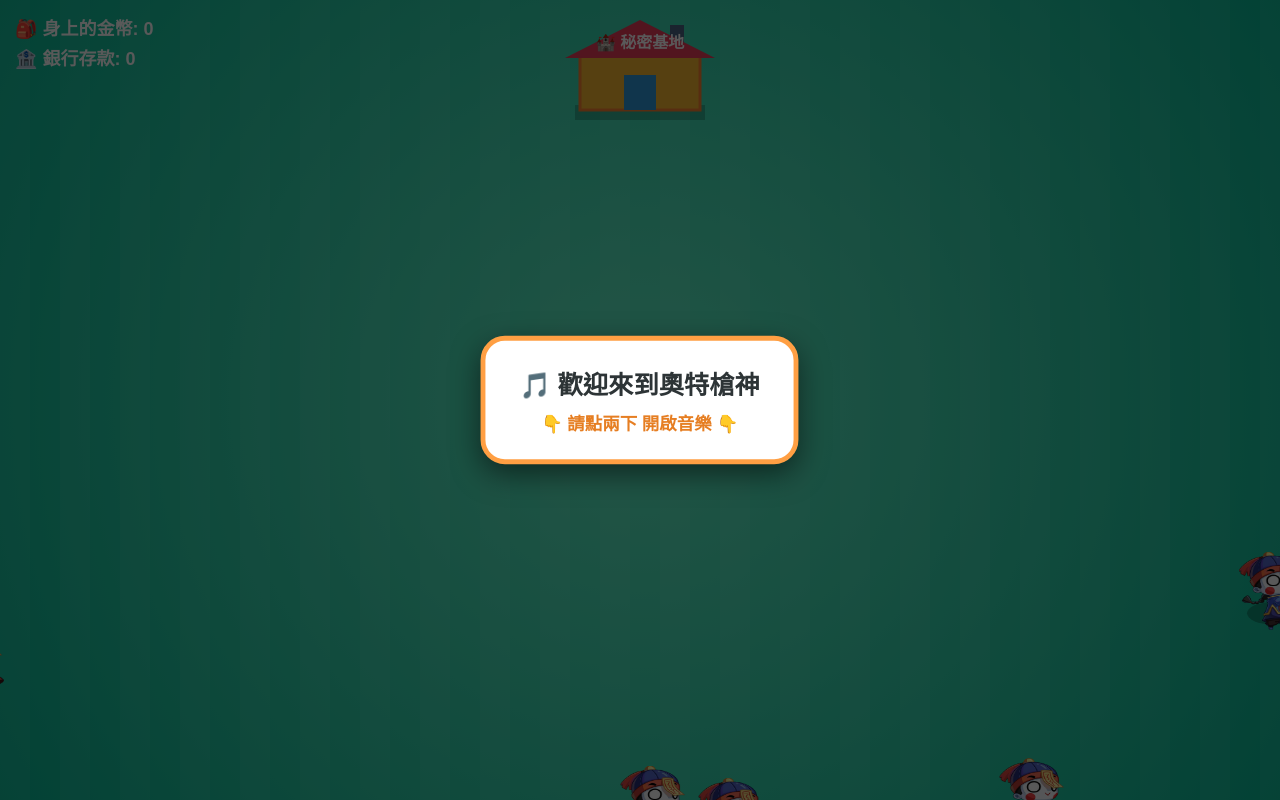
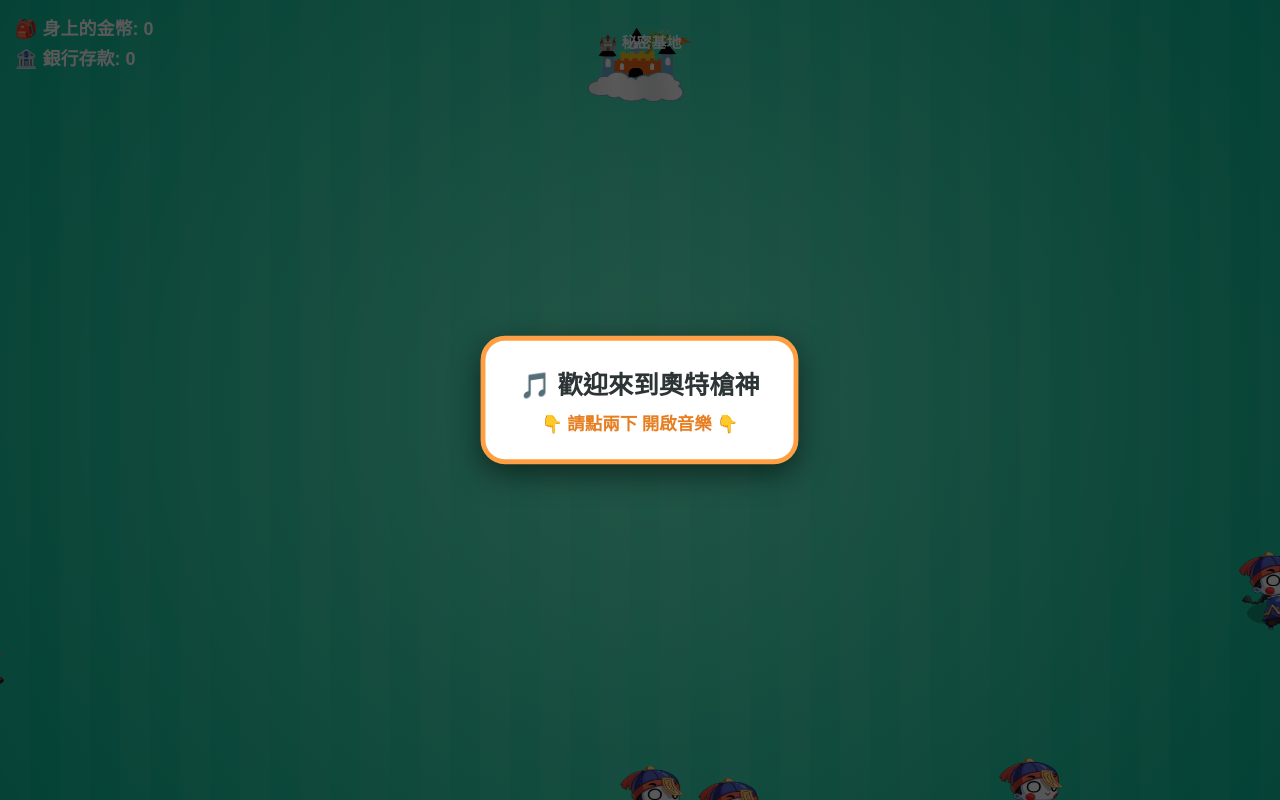
Before and after one commit to jeff40130-star/my-game, a plain HTML site: page index.html in a window 1280 px wide. Drawn offline with Linux system fonts and the light colour scheme; animation ran at ten frames a second.

Commit message:
Update index.html

```diff
--- a/index.html
+++ b/index.html
@@ -3,7 +3,7 @@
 <head>
     <meta charset="UTF-8">
     <meta name="viewport" content="width=device-width, initial-scale=1.0, user-scalable=no">
-    <title>奧特槍神 - PNG高清修復版</title>
+    <title>奧特槍神 - 基地牆塔照片版</title>
     <style>
         * { margin: 0; padding: 0; box-sizing: border-box; touch-action: none; }
         body, html { width: 100%; height: 100%; overflow: hidden; background-color: #1e272e; font-family: 'Segoe UI', Tahoma, Geneva, Verdana, sans-serif; }
@@ -85,31 +85,34 @@ function resizeCanvas() {
 window.addEventListener('resize', resizeCanvas);
 resizeCanvas();
 
-// ================= 1. 自動偵測絕對路徑與相容載入 =================
 const timeStamp = '?v=' + new Date().getTime();
-const basePath = window.location.pathname.substring(0, window.location.pathname.lastIndexOf('/') + 1);
 
+// 載入所有角色與基地/城牆/箭塔照片
 const images = {
     hero: { loaded: false, img: new Image() },
     zombie: { loaded: false, img: new Image() },
-    boss: { loaded: false, img: new Image() }
+    boss: { loaded: false, img: new Image() },
+    base: { loaded: false, img: new Image() },
+    wall: { loaded: false, img: new Image() },
+    tower: { loaded: false, img: new Image() }
 };
 
-function loadImage(obj, filename) {
-    // 優先嘗試全相對路徑，若失敗嘗試加上 basePath
-    obj.img.src = filename + timeStamp;
+function loadImageSmart(obj, name) {
+    obj.img.src = name + '.png' + timeStamp;
     obj.img.onload = () => { obj.loaded = true; };
     obj.img.onerror = () => {
-        obj.img.src = basePath + filename + timeStamp;
+        obj.img.src = name + '.png.png' + timeStamp;
         obj.img.onload = () => { obj.loaded = true; };
     };
 }
 
-loadImage(images.hero, 'hero.png');
-loadImage(images.zombie, 'zombie.png');
-loadImage(images.boss, 'boss.png');
+loadImageSmart(images.hero, 'hero');
+loadImageSmart(images.zombie, 'zombie');
+loadImageSmart(images.boss, 'boss');
+loadImageSmart(images.base, 'base');
+loadImageSmart(images.wall, 'wall');
+loadImageSmart(images.tower, 'tower');
 
-// ================= 2. 雙擊解鎖音樂 =================
 let lastTapTime = 0;
 let audioUnlocked = false;
 
@@ -125,7 +128,6 @@ function handleStartTap() {
     }
 }
 
-// ================= 3. Web Audio API 音效與 BGM =================
 const AudioCtx = window.AudioContext || window.webkitAudioContext;
 let audioCtx = null;
 let bgmTimer = null;
@@ -196,6 +198,13 @@ function playSound(type) {
         gain.gain.setValueAtTime(0.1, now);
         gain.gain.linearRampToValueAtTime(0.01, now + 0.08);
         osc.start(now); osc.stop(now + 0.08);
+    } else if (type === 'arrow') {
+        osc.type = 'sine';
+        osc.frequency.setValueAtTime(800, now);
+        osc.frequency.exponentialRampToValueAtTime(300, now + 0.1);
+        gain.gain.setValueAtTime(0.12, now);
+        gain.gain.linearRampToValueAtTime(0.01, now + 0.1);
+        osc.start(now); osc.stop(now + 0.1);
     } else if (type === 'coin') {
         osc.type = 'sine';
         osc.frequency.setValueAtTime(987.77, now);
@@ -228,13 +237,15 @@ function playSound(type) {
     }
 }
 
-// ================= 4. 遊戲數值 =================
 let goldInHand = 0;
 let goldInBank = 0;
 let killCount = 0;
 let hasPet = false;
+let hasWall = false;
+let hasTower = false;
 let fireRate = 25;
 let fireTimer = 0;
+let towerTimer = 0;
 let baseHitGlow = 0;
 let currentLevel = 1;
 
@@ -263,6 +274,7 @@ const home = {
 const monsters = [];
 const coins = [];
 const bullets = [];
+const towerArrows = [];
 const particles = [];
 let animFrame = 0;
 
@@ -379,9 +391,16 @@ function checkAutoUpgrade() {
         player.speed = 5.0;
         showUpgradeNotice("🚀 超級衝鋒槍！極速飛靴！");
     }
+    if (goldInBank >= 60 && !hasWall) {
+        hasWall = true;
+        showUpgradeNotice("🏰 解鎖城堡城牆！保護秘密基地！");
+    }
+    if (goldInBank >= 100 && !hasTower) {
+        hasTower = true;
+        showUpgradeNotice("🏹 解鎖自動箭塔！幫忙自動打怪！");
+    }
 }
 
-// ================= 5. 繪製組件 =================
 function drawRealBackground() {
     const bgGrad = ctx.createRadialGradient(
         canvas.width/2, canvas.height/2, 100,
@@ -412,9 +431,6 @@ function drawHomeBase() {
     ctx.save();
     ctx.translate(home.x, home.y);
 
-    ctx.fillStyle = 'rgba(0,0,0,0.2)';
-    ctx.fillRect(5, home.height - 5, home.width - 10, 15);
-
     if (baseHitGlow > 0) {
         ctx.beginPath();
         ctx.rect(-10, -10, home.width + 20, home.height + 20);
@@ -423,29 +439,54 @@ function drawHomeBase() {
         baseHitGlow--;
     }
 
+    // 1. 繪製秘密基地照片（如果上傳了 base.png，否則使用內建繪製）
+    if (images.base.loaded) {
+        ctx.drawImage(images.base.img, 0, 0, home.width, home.height);
+    } else {
+        ctx.fillStyle = 'rgba(0,0,0,0.2)';
+        ctx.fillRect(5, home.height - 5, home.width - 10, 15);
         ctx.fillStyle = '#4b6584';
         ctx.fillRect(100, 5, 14, 25);
-
         ctx.fillStyle = '#f7b731';
         ctx.fillRect(10, 35, home.width - 20, 55);
         ctx.strokeStyle = '#fa8231';
         ctx.lineWidth = 3;
         ctx.strokeRect(10, 35, home.width - 20, 55);
-
         ctx.fillStyle = '#eb3b5a';
         ctx.beginPath();
-    ctx.moveTo(-5, 38);
-    ctx.lineTo(home.width / 2, 0);
-    ctx.lineTo(home.width + 5, 38);
-    ctx.fill();
-
+        ctx.moveTo(-5, 38); ctx.lineTo(home.width / 2, 0); ctx.lineTo(home.width + 5, 38); ctx.fill();
         ctx.fillStyle = '#2d98da';
         ctx.fillRect(home.width / 2 - 16, 55, 32, 35);
+    }
+
+    // 2. 解鎖 60 金幣：繪製城牆照片 (wall.png)
+    if (hasWall) {
+        if (images.wall.loaded) {
+            ctx.drawImage(images.wall.img, -25, 10, home.width + 50, home.height + 15);
+        } else {
+            ctx.fillStyle = '#718093';
+            ctx.fillRect(-12, 25, 18, 65);
+            ctx.fillRect(home.width - 6, 25, 18, 65);
+            ctx.fillRect(-12, 80, home.width + 24, 12);
+        }
+    }
+
+    // 3. 解鎖 100 金幣：繪製箭塔照片 (tower.png)
+    if (hasTower) {
+        if (images.tower.loaded) {
+            ctx.drawImage(images.tower.img, home.width / 2 - 25, -45, 50, 50);
+        } else {
+            ctx.fillStyle = '#dcdde1';
+            ctx.fillRect(home.width / 2 - 12, -22, 24, 22);
+            ctx.fillStyle = '#e1b12c';
+            ctx.beginPath(); ctx.arc(home.width / 2, -22, 8, 0, Math.PI * 2); ctx.fill();
+        }
+    }
 
     ctx.fillStyle = '#ffffff';
-    ctx.font = 'bold 16px Arial';
+    ctx.font = 'bold 15px Arial';
     ctx.textAlign = 'center';
-    ctx.fillText('🏰 秘密基地', home.width / 2, 28);
+    ctx.fillText(hasTower ? '🏰 奧特防衛堡壘' : '🏰 秘密基地', home.width / 2, 28);
 
     ctx.restore();
 }
@@ -593,6 +634,66 @@ function gameLoop() {
         }
     }
 
+    if (hasTower) {
+        towerTimer++;
+        if (towerTimer >= 35 && monsters.length > 0) {
+            towerTimer = 0;
+            const towerX = home.x + home.width / 2;
+            const towerY = home.y;
+            let targetM = monsters[0];
+            const angle = Math.atan2(targetM.y - towerY, targetM.x - towerX);
+
+            playSound('arrow');
+            towerArrows.push({
+                x: towerX, y: towerY,
+                vx: Math.cos(angle) * 11,
+                vy: Math.sin(angle) * 11
+            });
+        }
+    }
+
+    for (let i = towerArrows.length - 1; i >= 0; i--) {
+        const a = towerArrows[i];
+        a.x += a.vx; a.y += a.vy;
+
+        ctx.strokeStyle = '#e1b12c';
+        ctx.lineWidth = 3;
+        ctx.beginPath();
+        ctx.moveTo(a.x, a.y);
+        ctx.lineTo(a.x - a.vx * 1.5, a.y - a.vy * 1.5);
+        ctx.stroke();
+
+        for (let j = monsters.length - 1; j >= 0; j--) {
+            const m = monsters[j];
+            if (Math.hypot(a.x - m.x, a.y - m.y) < m.radius) {
+                m.hp--;
+                addParticles(m.x, m.y, '#e1b12c', 5);
+                towerArrows.splice(i, 1);
+
+                if (m.hp <= 0) {
+                    if (m.isBoss) {
+                        for (let k = 0; k < 8; k++) {
+                            coins.push({
+                                x: m.x + (Math.random() - 0.5) * 60,
+                                y: m.y + (Math.random() - 0.5) * 60
+                            });
+                        }
+                    } else {
+                        coins.push({ x: m.x, y: m.y });
+                        killCount++;
+                        if (killCount % 7 === 0) spawnBoss();
+                    }
+                    monsters.splice(j, 1);
+                }
+                break;
+            }
+        }
+
+        if (a.x < 0 || a.x > canvas.width || a.y < 0 || a.y > canvas.height) {
+            towerArrows.splice(i, 1);
+        }
+    }
+
     const baseCenterX = home.x + home.width / 2;
     const baseCenterY = home.y + home.height / 2;
 
```
Lines whose indentation alone changed are shown as unchanged.
